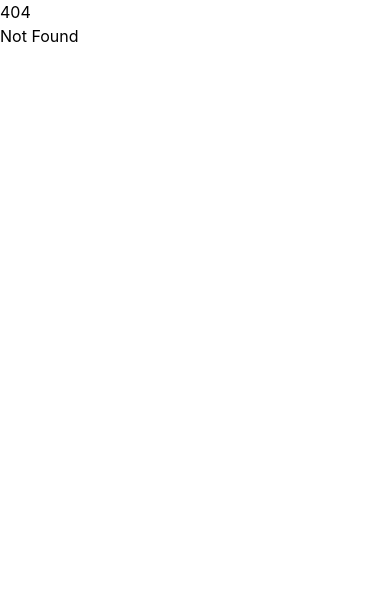
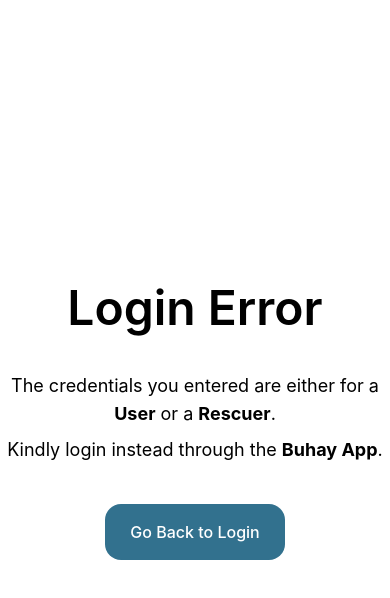
Before and after one commit to Project-Buhay/buhay-dispatcher, a SvelteKit app: page /redirect-login in a window 390 px wide. Before the commit this address had no page. Shown: the top 598 px of the page. Built offline with nearby package versions, Linux system fonts and the light colour scheme.

Commit message:
feat(redirect-login/+page.svelte): add UI for redirecting user/rescuer to Buhay Mobile App

```diff
--- /dev/null
+++ b/src/routes/redirect-login/+page.svelte
@@ -0,0 +1,19 @@
+<div class="h-screen w-full flex-1 flex-col content-center justify-center">
+    <h1 class="mb-10 w-full text-center text-5xl font-semibold">Login Error</h1>
+    <p class="mb-2 text-center text-lg">
+        The credentials you entered are either for a <b>User</b> or a <b>Rescuer</b>.
+    </p>
+    <p class="mb-10 text-center text-lg">
+        Kindly login instead through the <b>Buhay App</b>.
+    </p>
+    <div class="flex w-full justify-center">
+        <a
+            href="/login"
+            class="w-[180px] rounded-2xl bg-blue-neutral p-4 text-center font-medium text-white
+                                hover:border-black hover:bg-[#a6dcf5] hover:text-black hover:duration-150
+                                active:bg-[#144359] active:font-semibold active:text-white active:drop-shadow-xl active:duration-150"
+        >
+            Go Back to Login
+        </a>
+    </div>
+</div>
```
